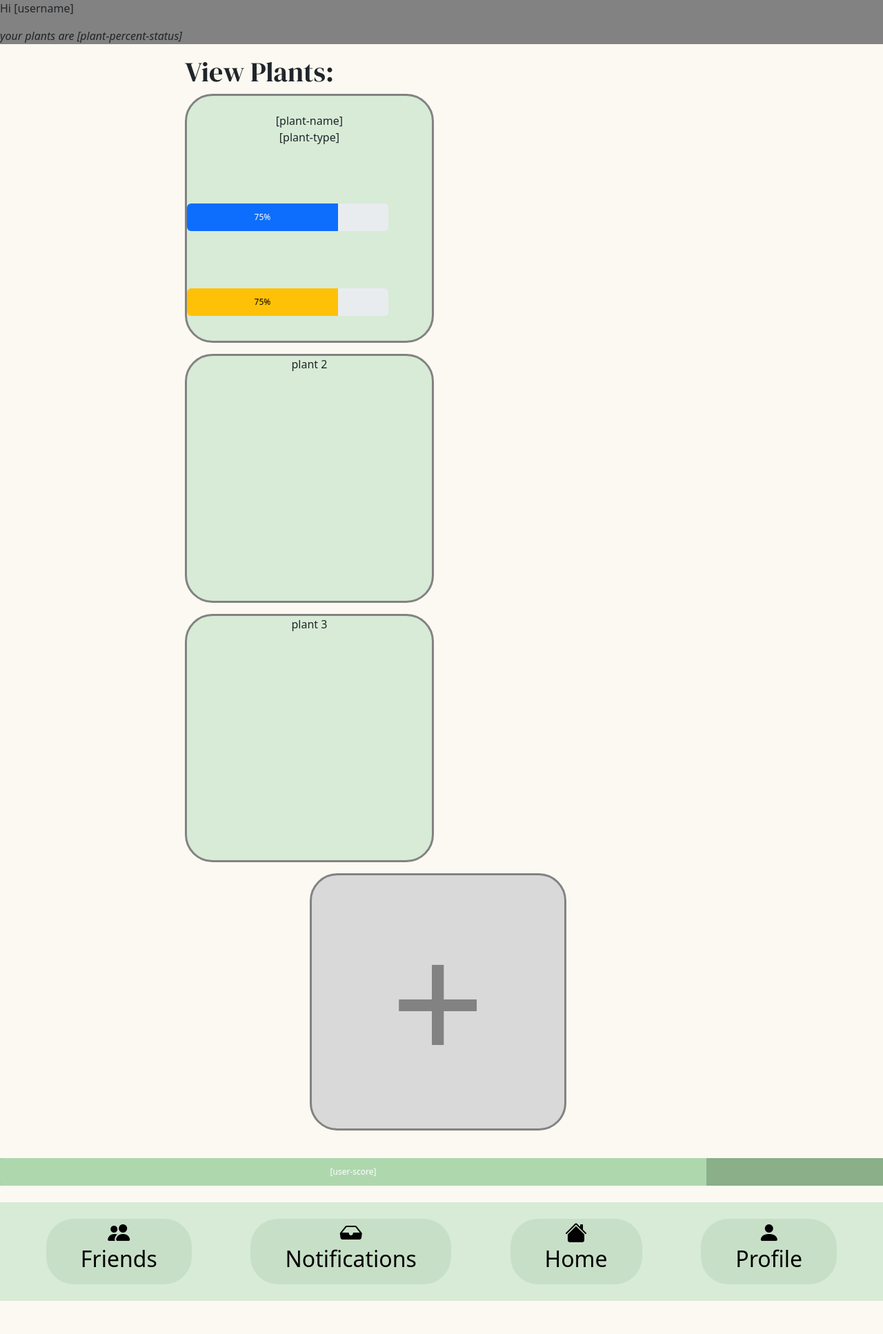
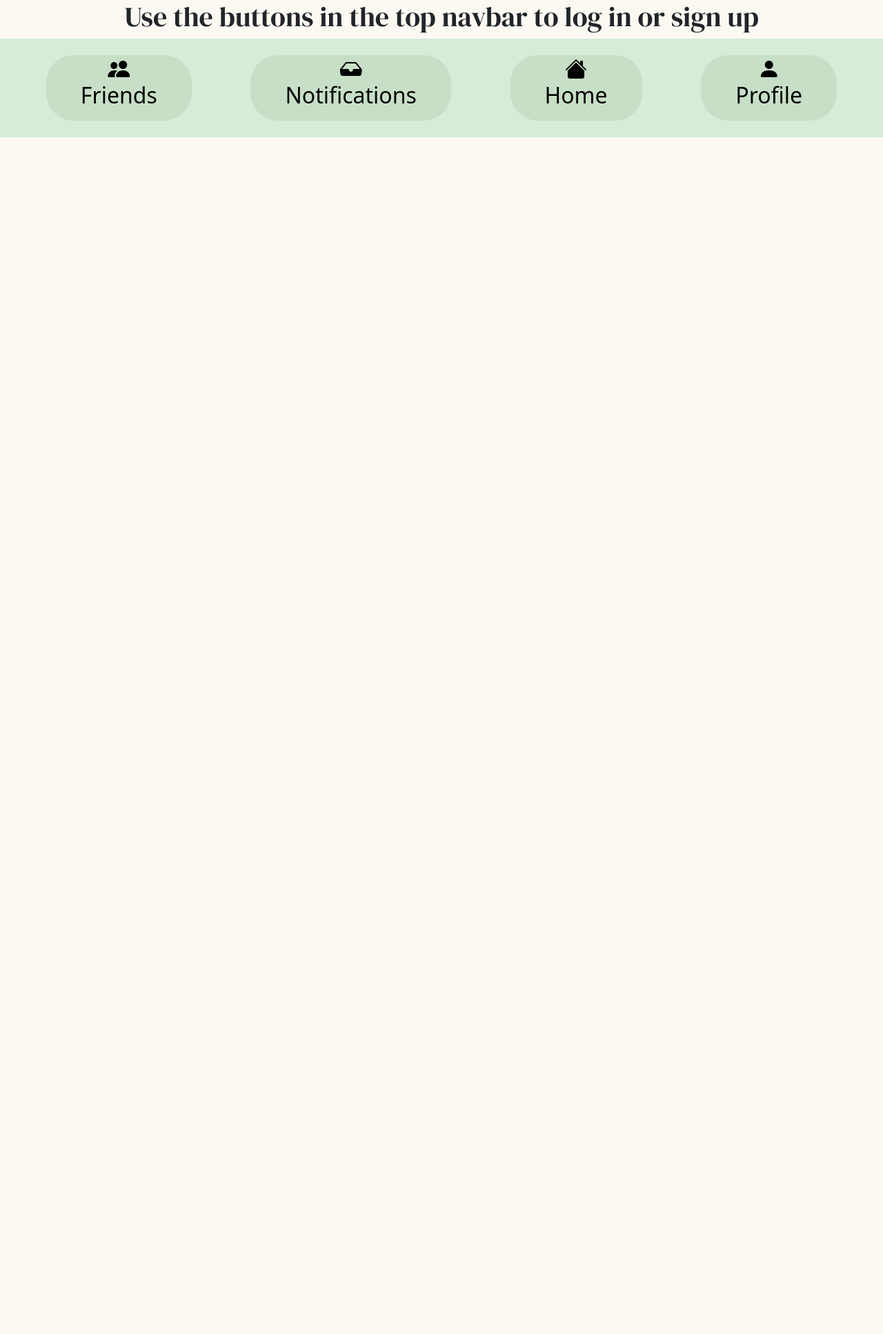
Before and after one commit to theJMC/hack-sussex, a Flask app: page / in a window 1280 px wide. Shown: the part 160-2094 px from the top of the page at 69% size. After the commit the page ends 359 px from the top, so only its background shows below. Run offline with Flask 3, Linux system fonts and the light colour scheme; some libraries are stand-ins or nearby versions.

Commit message:
Added Dev navigation to all the pages

```diff
--- a/app/main.py
+++ b/app/main.py
@@ -32,6 +32,16 @@ def profile_page(user):
     context["user"] = {"name": user.name, "email": user.email}
     return render_template("profile.html", **context)
 
+@main.route('/plants')
+@page_auth
+def all_plants_page(user):
+    context["loggedIn"] = is_logged_in()
+    context["currentPage"] = "plants"
+    context["user"] = {"name": user.name}
+    context["plants"] = Plant.query.filter_by(owner=user.id).all()
+    return render_template("all_plants.html", **context)
+
+
 @main.route("/myplants")
 @page_auth
 def myplants_page(user):
@@ -60,6 +70,6 @@ def plants_page(user):
 @page_auth
 def new_plant_page(user):
     context["loggedIn"] = is_logged_in()
-    context["currentPage"] = ""
+    context["currentPage"] = "new_plant"
     context["user"] = {"name": user.name}
     return render_template("new_plant.html", **context)
--- a/app/templates/index.html
+++ b/app/templates/index.html
@@ -14,57 +14,9 @@
 <h1 class="text-end"><i class="bi bi-person-circle"></i></h1>
 </div>
 <!-- Header End here -->
-
-<div id="welcome">
-    <p>Hi [username]</p>
-    <p><i>your plants are [plant-percent-status]</i></p>
-</div>
-
-
-<div id="user-plants" class="row justify-content-around">
-    <h1>View Plants:</h1>
-
-    <!-- Example Plant -->
-<div id="fill-user-plants">
-    <div class="plant col-md-6 mb-3 text-center">
-        <div class="plant-height d-flex flex-column justify-content-between">
-            <br>
-        [plant-name] <br>
-        [plant-type] <br>
-
-        <div class="row align-items-center">
-            <div class="col-10">
-                <div class="progress" style="height: 40px" role="progressbar" aria-valuenow="75" aria-valuemin="0" aria-valuemax="100">
-                    <div class="progress-bar text-bg-primary" style="width: 75%">75%</div>
-                </div>
-            </div>
-        </div>
-
-        <div class="row align-items-center">
-            <div class="col-10">
-                <div class="progress" style="height: 40px" role="progressbar" aria-valuenow="75" aria-valuemin="0" aria-valuemax="100">
-                    <div class="progress-bar text-bg-warning" style="width: 75%">75%</div>
-                </div>
-            </div>
-        </div>
-        </div>
+    <div class="container text-center">
+        <h1>Use the buttons in the top navbar to log in or sign up</h1>
     </div>
-
-    <div class="plant col-md-6 mb-3 text-center">plant 2</div>
-    <div class="plant col-md-6 mb-3 text-center">plant 3</div>
-</div>
-
-    <!-- Always the Final Plant-->
-    <div class="plant-add col-md-6 mb-3 text-center" onclick="window.location = '/new_plant'"> + </div>
-</div>
-
-<br>
-<div id="user-percent">
-    <div class="progress custom-progress" role="progressbar" aria-label="Warning example" aria-valuenow="75" aria-valuemin="0" aria-valuemax="100">
-        <div class="progress-bar custom-progress-bar" style="width: 80%">[user-score]</div>
-    </div>
-</div>
-<br>
 
 <!-- Footer Start here -->
 <div class="footer d-flex justify-content-around">
--- a/app/templates/partials/navbar_content.html
+++ b/app/templates/partials/navbar_content.html
@@ -8,6 +8,12 @@
         </li>
         <li class="nav-item">
           <a class="nav-link {% if currentPage == "plants" %}active{% endif %}" aria-current="page" href="/plants">Plants</a>
+        </li>
+        <li class="nav-item">
+          <a class="nav-link {% if currentPage == "myplants" %}active{% endif %}" aria-current="page" href="/myplants">Concept All Plants Page</a>
+        </li>
+        <li class="nav-item">
+          <a class="nav-link {% if currentPage == "new_plant" %}active{% endif %}" aria-current="page" href="/new_plant">Concept New Plants Page</a>
         </li>
     {% endif %}
 </ul>
--- a/app/templates/plant.html
+++ b/app/templates/plant.html
@@ -8,7 +8,7 @@
 {% block content %}
 <div class="container pt-4">
     <div class="container row">
-        <div class="col-2"><i class="bi bi-arrow-left-square-fill" style="font-size: 50px;"></i></div>
+        <div class="col-2"><a href="/plants"><i class="bi bi-arrow-left-square-fill" style="font-size: 50px;"></i></a></div>
         <div class="col-8 text-center">
             <h3>{{ plant.name }}</h3>
             <h4>{{ plant.type}}</h4>
```
Also changed, not shown: app/templates/all_plants.html (added, +38 -0 lines).
